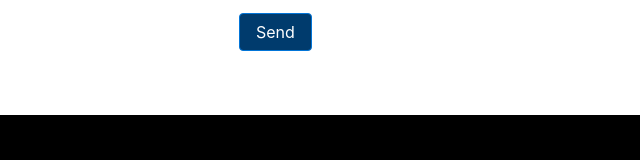
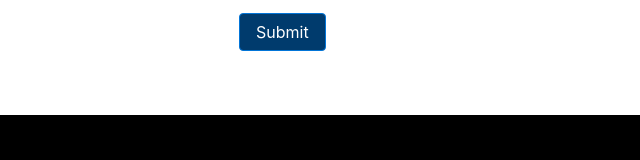
Before and after one commit to iwatts/isaacwattsC773, a plain HTML site: page faq.html in a window 1280 px wide. Shown: the part 1047-1207 px from the top of the page, 416-1056 px from the left. Drawn offline with nearby package versions, Linux system fonts and the light colour scheme.

Commit message:
changed button text on form

```diff
--- a/faq.html
+++ b/faq.html
@@ -495,7 +495,7 @@
 										<div class="col-md-12 py-3">
 											<div class="text-center text-md-left">
 												<a class="btn btn-primary"
-													onclick="document.getElementById('contact-form').submit();">Send</a>
+													onclick="document.getElementById('contact-form').submit();">Submit</a>
 											</div>
 											<div class="status"></div>
 										</div>
```
